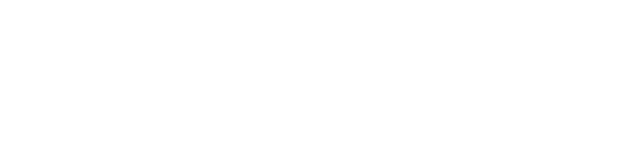
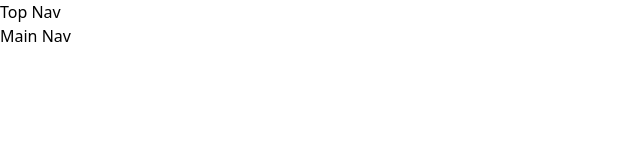
Before and after one commit to vixalien/university_porto_clone, a plain HTML site: page index.html in a window 1280 px wide. Shown: the whole page, without its empty margins (0-640 px from the left). Drawn offline with nearby package versions, Linux system fonts and the light colour scheme.

Commit message:
add play CDN

```diff
--- a/index.html
+++ b/index.html
@@ -5,8 +5,16 @@
   <meta http-equiv='X-UA-Compatible' content='IE=edge'>
   <title>University of Porto</title>
   <meta name='viewport' content='width=device-width, initial-scale=1'>
+  <script src="https://cdn.tailwindcss.com"></script>
 </head>
 <body>
 
 </body>
+  <nav>
+    Top Nav
+  </nav>
+  <nav>
+    Main Nav
+  </nav>
+  <div></div>
 </html>
```
